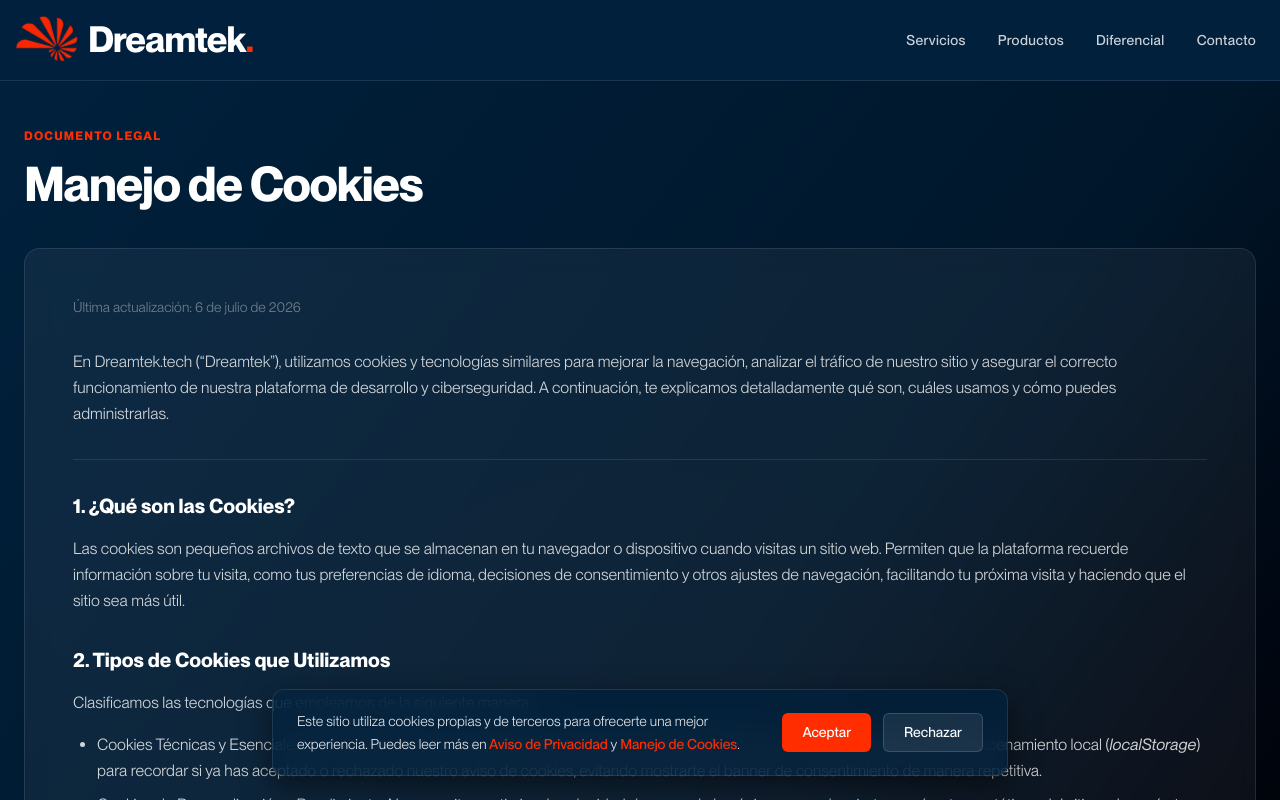
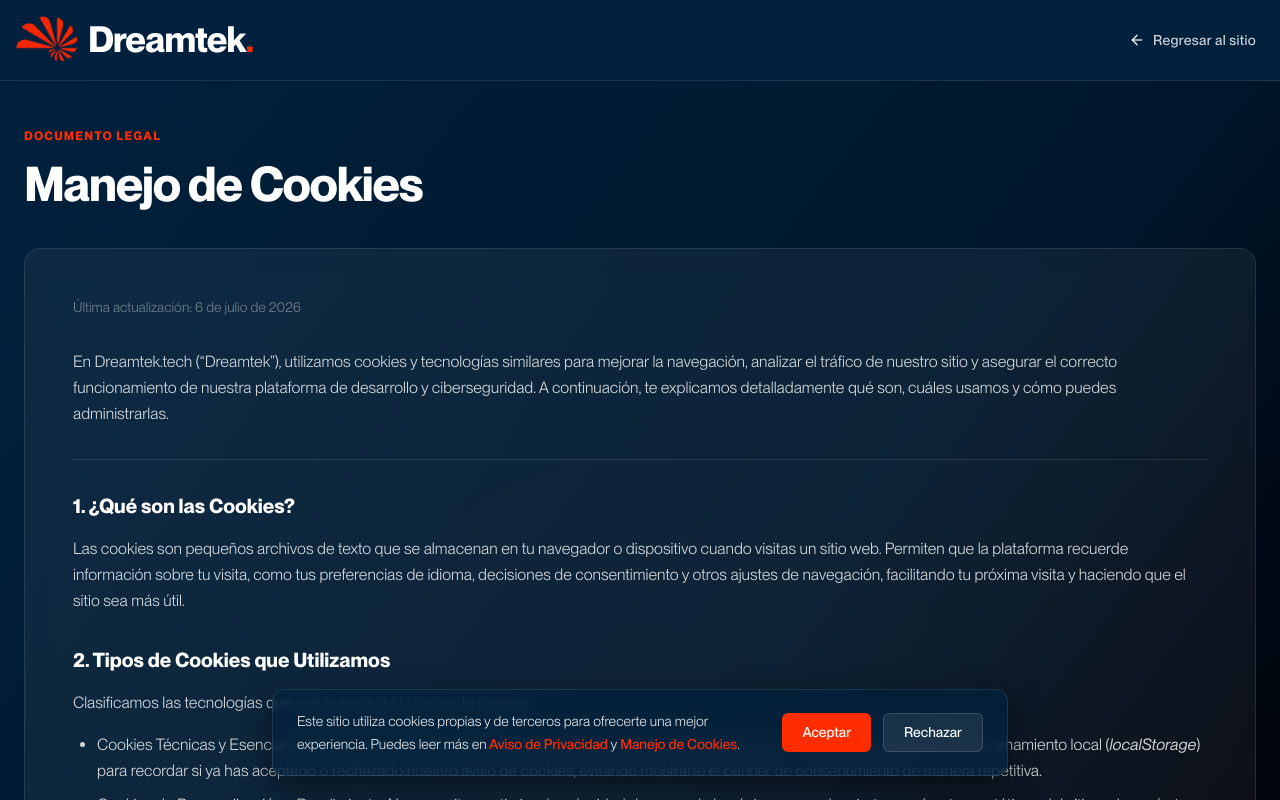
Before and after one commit to felipemiramontesr/dreamtek.tech, a Next.js app: page /cookies in a window 1280 px wide. Shown: the top 800 px of the page. Built offline with nearby package versions, Linux system fonts and the light colour scheme.

Commit message:
V0.10.0_Hero_Meteors_And_Simplified_Legal_Navbar_Unified

```diff
--- a/src/components/layout/Navbar.tsx
+++ b/src/components/layout/Navbar.tsx
@@ -3,6 +3,7 @@
 import { useState } from 'react';
 import Image from 'next/image';
 import Link from 'next/link';
+import { usePathname } from 'next/navigation';
 
 const NAV_LINKS = [
   { label: 'Servicios', href: '#servicios' },
@@ -12,6 +13,10 @@
 ];
 
 export function Navbar() {
+  const pathname = usePathname();
+  const isLegalPage = ['/cookies', '/privacidad', '/terminos'].some((path) =>
+    pathname.startsWith(path),
+  );
   const [isOpen, setIsOpen] = useState(false);
 
   const toggleMenu = () => setIsOpen(!isOpen);
@@ -39,8 +44,34 @@
           </span>
         </Link>
 
+        {isLegalPage ? (
+          <Link
+            href="/"
+            className="text-sm font-medium tracking-wide text-white/80 hover:text-white transition-colors outline-none focus-visible:ring-2 focus-visible:ring-white rounded-sm flex items-center gap-2 group cursor-pointer"
+          >
+            <svg
+              width="16"
+              height="16"
+              viewBox="0 0 24 24"
+              fill="none"
+              stroke="currentColor"
+              strokeWidth="2.5"
+              strokeLinecap="round"
+              strokeLinejoin="round"
+              className="transition-transform group-hover:-translate-x-1"
+            >
+              <line x1="19" y1="12" x2="5" y2="12"></line>
+              <polyline points="12 19 5 12 12 5"></polyline>
+            </svg>
+            Regresar al sitio
+          </Link>
+        ) : (
+          <>
             {/* Navigation Links (Desktop) */}
-        <nav aria-label="Navegación principal" className="hidden md:flex items-center space-x-8">
+            <nav
+              aria-label="Navegación principal"
+              className="hidden md:flex items-center space-x-8"
+            >
               {NAV_LINKS.map((link) => (
                 <Link
                   key={link.href}
@@ -90,17 +121,22 @@
                 </svg>
               )}
             </button>
+          </>
+        )}
       </div>
 
       {/* Backdrop (Mobile Menu) */}
+      {!isLegalPage && (
         <div
           className={`fixed inset-0 bg-black/60 backdrop-blur-sm transition-opacity duration-300 md:hidden ${
             isOpen ? 'opacity-100 pointer-events-auto' : 'opacity-0 pointer-events-none'
           }`}
           onClick={closeMenu}
         />
+      )}
 
       {/* Mobile Drawer */}
+      {!isLegalPage && (
         <div
           className={`fixed top-0 right-0 h-full w-[280px] max-w-[80vw] bg-[#00213D] border-l border-white/10 z-40 p-8 pt-28 shadow-2xl transition-transform duration-300 cubic-bezier(0.16, 1, 0.3, 1) md:hidden flex flex-col gap-6 ${
             isOpen ? 'translate-x-0' : 'translate-x-full'
@@ -122,6 +158,7 @@
             ))}
           </nav>
         </div>
+      )}
     </header>
   );
 }
--- a/src/components/sections/Hero.tsx
+++ b/src/components/sections/Hero.tsx
@@ -11,6 +11,16 @@
   opacity: number;
   pulseSpeed: number;
   pulsePhase: number;
+}
+
+interface Meteor {
+  x: number;
+  y: number;
+  length: number;
+  speed: number;
+  angle: number;
+  opacity: number;
+  active: boolean;
 }
 
 export function Hero() {
@@ -43,6 +53,9 @@
       });
     }
 
+    // Meteors collection
+    const meteors: Meteor[] = [];
+
     const handleResize = () => {
       if (!canvas) return;
       width = canvas.width = window.innerWidth;
@@ -66,6 +79,7 @@
 
       ctx.clearRect(0, 0, width, height);
 
+      // Draw and update stars
       stars.forEach((star) => {
         // Drift position upwards
         star.y += star.baseSpeedY;
@@ -98,6 +112,76 @@
         }
         ctx.fill();
       });
+
+      // Spawn new meteors occasionally (~1 meteor every ~8-15 seconds at 60fps)
+      if (Math.random() < 0.0025 && meteors.filter((m) => m.active).length < 2) {
+        // Spawn from top or right edges
+        const startFromTop = Math.random() > 0.4;
+        meteors.push({
+          x: startFromTop ? Math.random() * width * 0.8 + width * 0.2 : width + 10,
+          y: startFromTop ? -10 : Math.random() * height * 0.4,
+          length: Math.random() * 60 + 40, // 40px to 100px length
+          speed: Math.random() * 6 + 7, // 7px to 13px per frame
+          angle: Math.PI * 0.78, // diagonal down-left
+          opacity: 0.8,
+          active: true,
+        });
+      }
+
+      // Draw and update active meteors
+      meteors.forEach((meteor) => {
+        if (!meteor.active) return;
+
+        // Move meteor along angle
+        const dx = Math.cos(meteor.angle) * meteor.speed;
+        const dy = Math.sin(meteor.angle) * meteor.speed;
+        meteor.x += dx;
+        meteor.y += dy;
+
+        // Fade opacity slightly as it moves
+        meteor.opacity -= 0.008;
+
+        // Check bounds or fade out
+        if (meteor.opacity <= 0 || meteor.y > height + 20 || meteor.x < -20) {
+          meteor.active = false;
+          return;
+        }
+
+        // Parallax offset (meteors are far away but react to mouse)
+        const renderX = meteor.x - mouse.x * 0.5;
+        const renderY = meteor.y - mouse.y * 0.5;
+
+        // Draw meteor trail with linear gradient
+        const grad = ctx.createLinearGradient(
+          renderX,
+          renderY,
+          renderX - Math.cos(meteor.angle) * meteor.length,
+          renderY - Math.sin(meteor.angle) * meteor.length,
+        );
+        grad.addColorStop(0, `rgba(255, 255, 255, ${meteor.opacity})`); // bright white head
+        grad.addColorStop(0.15, `rgba(255, 45, 0, ${meteor.opacity * 0.85})`); // red/orange core
+        grad.addColorStop(1, 'rgba(255, 255, 255, 0)'); // fade out tail
+
+        // Save canvas state to apply shadowBlur in red/orange glow
+        ctx.save();
+        ctx.beginPath();
+        ctx.strokeStyle = grad;
+        ctx.lineWidth = 1.8;
+        ctx.shadowBlur = 4;
+        ctx.shadowColor = '#FF2D00';
+        ctx.moveTo(renderX, renderY);
+        ctx.lineTo(
+          renderX - Math.cos(meteor.angle) * meteor.length,
+          renderY - Math.sin(meteor.angle) * meteor.length,
+        );
+        ctx.stroke();
+        ctx.restore();
+      });
+
+      // Cleanup inactive meteors to keep array small
+      while (meteors.length > 0 && !meteors[0].active) {
+        meteors.shift();
+      }
 
       animationFrameId = requestAnimationFrame(animate);
     };
```
Also changed, not shown: 1 other file (tests, documents, lock files or other folders). Lines whose indentation alone changed are shown as unchanged.
